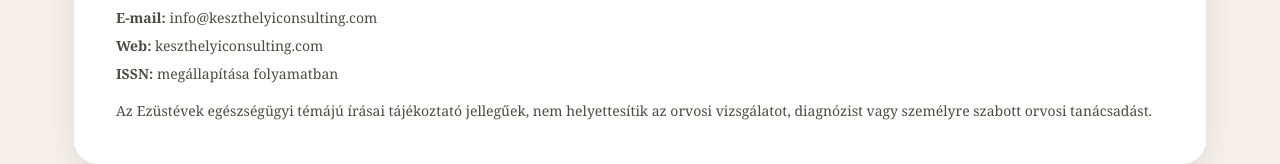
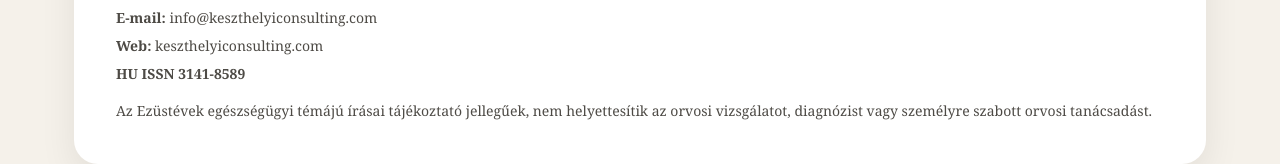
Before and after one commit to keszthelyiconsulting-hue/keszthelyi-penzugy, a Next.js app: page /ezustevek in a window 1280 px wide. Shown: the part 1391-1555 px from the top of the page. Built offline with nearby package versions, Linux system fonts and the light colour scheme.

Commit message:
Update ISSN information in page.tsx

```diff
--- a/app/ezustevek/page.tsx
+++ b/app/ezustevek/page.tsx
@@ -280,7 +280,7 @@ justifyContent: "start",
               <strong>Web:</strong> keszthelyiconsulting.com
             </p>
             <p style={{ margin: "0 0 14px" }}>
-              <strong>ISSN:</strong> megállapítása folyamatban
+              <strong>HU ISSN 3141-8589</strong>
             </p>
 
             <p style={{ margin: 0 }}>
```
